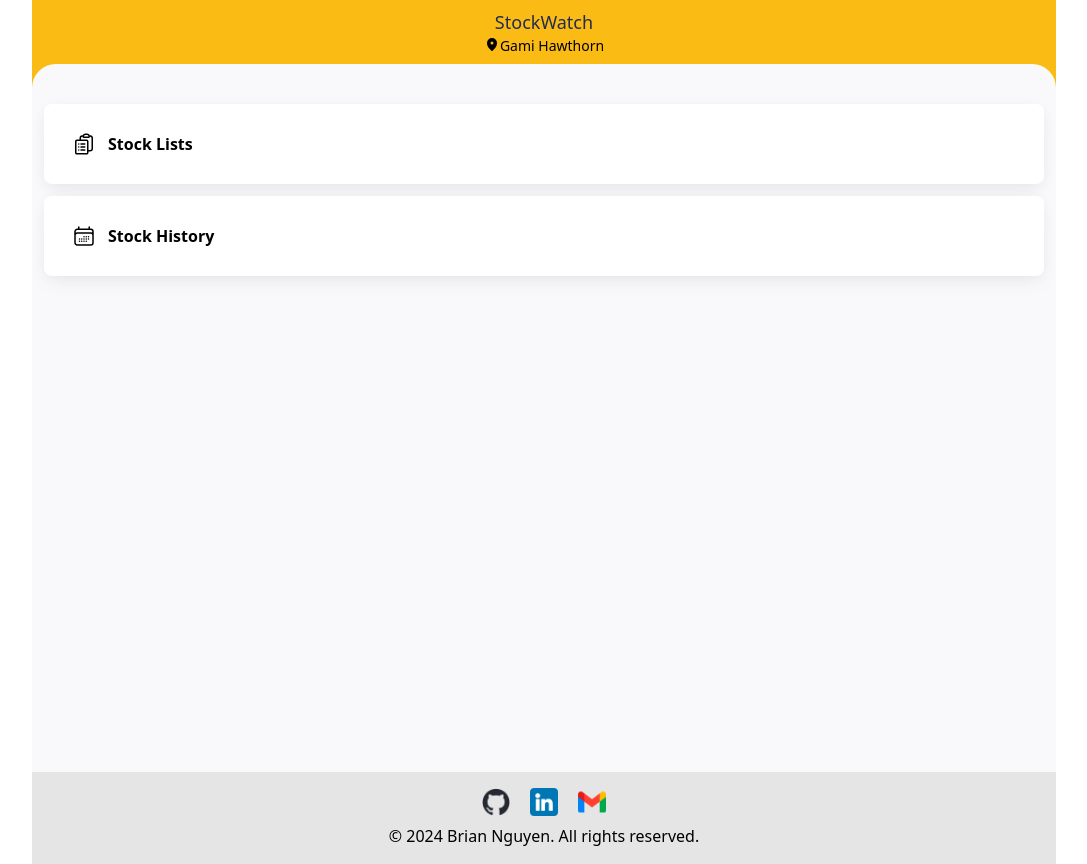
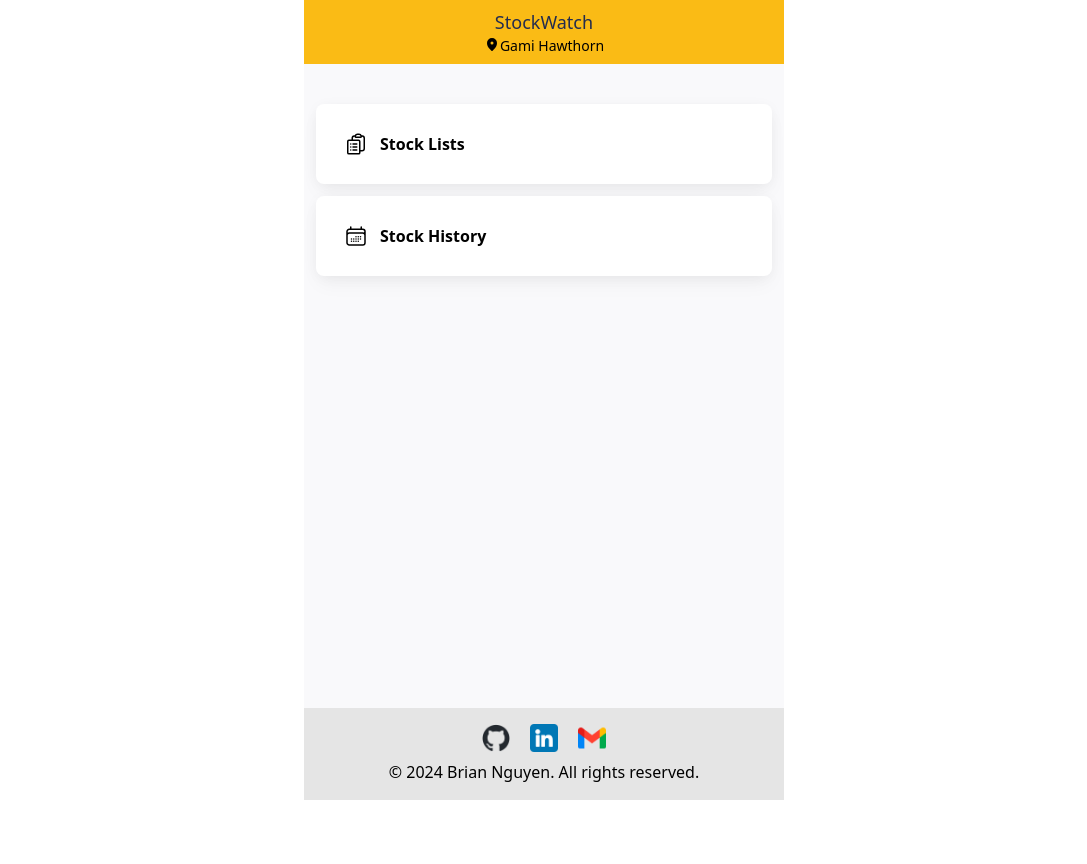
Before and after one commit to Brian3010/StockWatchApp, a React (Vite) app in the folder frontend/: page / in a window 1280 px wide. Shown: the whole page, without its empty margins (96-1183 px from the left). After the commit the page ends 800 px from the top, so only its background shows below. Built offline with nearby package versions, Linux system fonts and the light colour scheme.

Commit message:
style: adjust the main container width and height

```diff
--- a/frontend/index.html
+++ b/frontend/index.html
@@ -4,7 +4,7 @@
 <head>
   <meta charset="UTF-8" />
   <link rel="icon" type="image/svg+xml" href="/vite.svg" />
-  <meta name="viewport" content="width=device-width, initial-scale=1.0, viewport-fit=cover" />
+  <meta name="viewport" content="width=device-width, initial-scale=1.0" />
   <link rel="manifest" href="./manifest.json">
   <title>StockWatch</title>
 </head>
--- a/frontend/src/pages/Layout.tsx
+++ b/frontend/src/pages/Layout.tsx
@@ -1,22 +1,22 @@
 import { Outlet, useLocation } from 'react-router-dom';
+import Footer from '../components/Footer';
 import NavBar from '../components/NavBar';
-import Footer from '../components/Footer';
 
 export default function Layout() {
   const location = useLocation();
   console.log({ location });
   return (
     <>
-      <div className="relavtive container relative mx-auto flex min-h-screen max-w-screen-lg flex-col bg-gami-primary">
-        {location.pathname === '/' && <NavBar />}
-        <main
-          className={`min-h-screen bg-[#F9F9FB] px-3 pb-28 ${location.pathname === '/' && 'min-h-[calc(100vh-64px)] rounded-t-3xl'}`}
-        >
-          <Outlet />
-        </main>
-        <footer className={`bg-neutral-200 p-[1rem] ${location.pathname === '/' && 'absolute inset-x-0 bottom-0'}`}>
-          <Footer/>
-        </footer>
+      <div className="container mx-auto max-w-screen-lg lg:max-w-screen-xs h-screen">
+        <div className="relative flex flex-col h-full bg-[#F9F9FB] lg:max-h-[960px] ">
+          {location.pathname === '/' && <NavBar />}
+          <main className={`h-full px-3 pb-28 ${location.pathname === '/' ? ' rounded-t-3xl' : ''}`}>
+            <Outlet />
+          </main>
+          <footer className={`bg-neutral-200 p-[1rem] ${location.pathname === '/' && 'absolute inset-x-0 bottom-0'}`}>
+            <Footer />
+          </footer>
+        </div>
       </div>
     </>
   );
```
